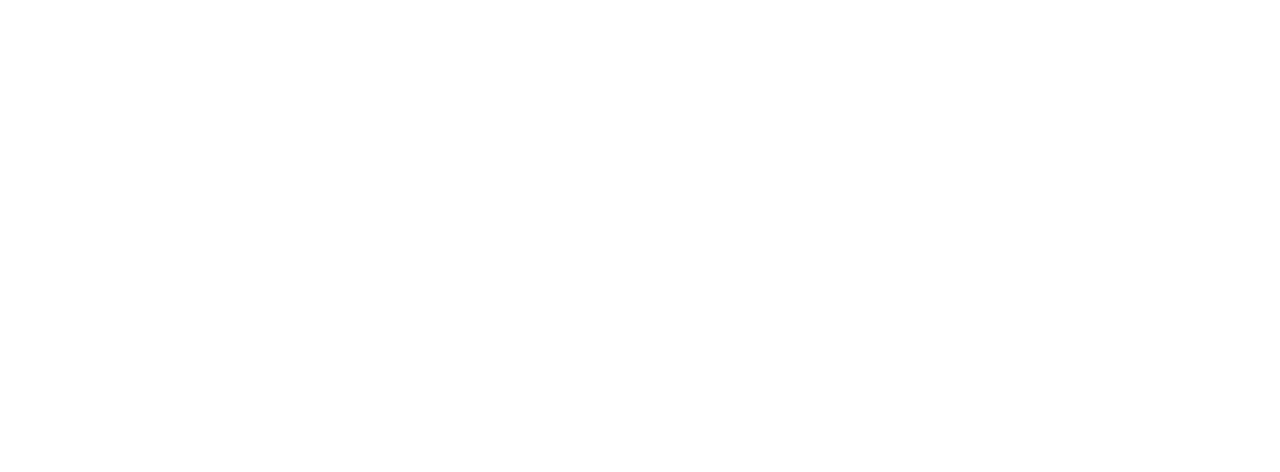
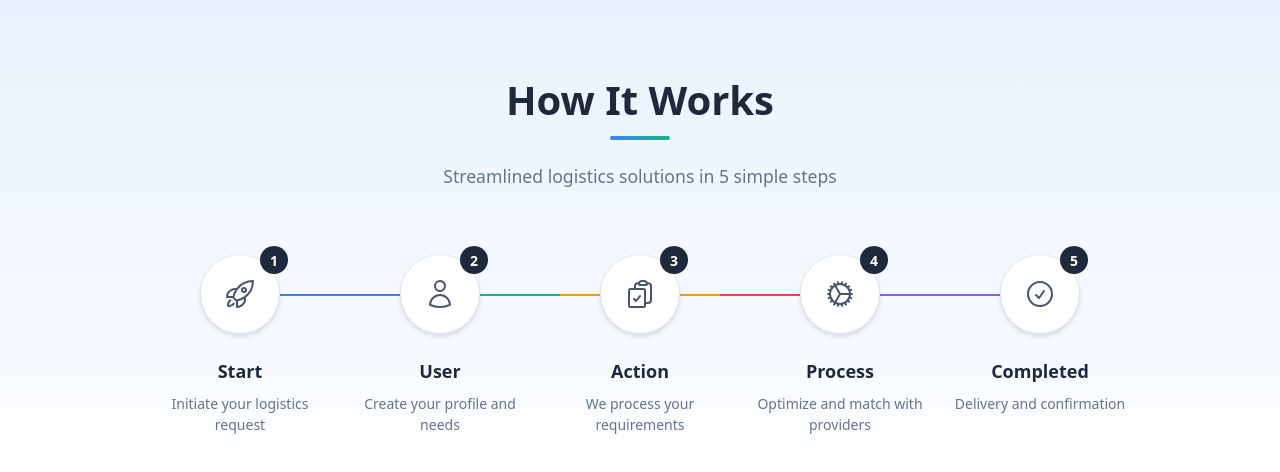
Before and after one commit to devika00410/Supply-chain, a React (Vite) app: page / in a window 1280 px wide. Shown: the part 770-1242 px from the top of the page. Before the commit the page ends 800 px from the top, so only its background shows below. Built offline with nearby package versions, Linux system fonts and the light colour scheme.

Commit message:
created how it works page

```diff
--- a/src/HomeComponents/Header.jsx
+++ b/src/HomeComponents/Header.jsx
@@ -1,22 +1,16 @@
 import React from 'react';
-import { TruckIcon, GlobeAltIcon } from '@heroicons/react/24/outline';
 
 function Header() {
   return (
-    <header className="bg-gradient-to-r from-blue-800 to-blue-600 shadow-md py-4 px-6">
+    <header className="bg-blue-700 shadow-md py-3 px-6">
       <div className="container mx-auto flex items-center justify-between">
-        {/* Minimalist Logo */}
-        <div className="flex items-center">
-          <div className="bg-white/10 p-2 rounded-lg mr-3 backdrop-blur-sm border border-white/20">
-            <TruckIcon className="w-8 h-8 text-white" />
-          </div>
-          <h1 className="text-2xl md:text-3xl font-bold text-white">
-            Trans<span className="text-cyan-300">Chain</span>
-          </h1>
-        </div>
+        {/* Company Name */}
+        <h1 className="text-xl md:text-2xl font-semibold text-white tracking-wide">
+          Trans<span className="text-cyan-300">Chain</span>
+        </h1>
 
-        {/* Headline */}
-        <div className="hidden md:block text-right">
+        {/* Tagline */}
+        <div className="text-right">
           <p className="text-blue-100 text-sm font-medium">Global Logistics Solutions</p>
           <p className="text-cyan-200 text-xs">Supply Chain Excellence</p>
         </div>
--- /dev/null
+++ b/src/HomeComponents/Solve.css
@@ -0,0 +1,264 @@
+.how-it-works {
+  padding: 5rem 2rem;
+  background: linear-gradient(to bottom, #e7f1fd 0%, #ffffff 100%);
+  opacity: 0;
+  transform: translateY(30px);
+  transition: opacity 0.8s ease, transform 0.8s ease;
+}
+
+.how-it-works.animate-in {
+  opacity: 1;
+  transform: translateY(0);
+}
+
+.container {
+  max-width: 1200px;
+  margin: 0 auto;
+}
+
+.section-title {
+  text-align: center;
+  font-size: 2.5rem;
+  font-weight: 700;
+  color: #1e293b;
+  margin-bottom: 1rem;
+  position: relative;
+  opacity: 0;
+  transform: translateY(20px);
+  transition: opacity 0.8s ease 0.2s, transform 0.8s ease 0.2s;
+}
+
+.how-it-works.animate-in .section-title {
+  opacity: 1;
+  transform: translateY(0);
+}
+
+.section-title::after {
+  content: '';
+  position: absolute;
+  bottom: -10px;
+  left: 50%;
+  transform: translateX(-50%);
+  width: 60px;
+  height: 4px;
+  background: linear-gradient(to right, #3b82f6, #10b981);
+  border-radius: 2px;
+}
+
+.section-subtitle {
+  text-align: center;
+  font-size: 1.1rem;
+  color: #64748b;
+  max-width: 600px;
+  margin: 2rem auto 4rem;
+  line-height: 1.6;
+  opacity: 0;
+  transform: translateY(20px);
+  transition: opacity 0.8s ease 0.4s, transform 0.8s ease 0.4s;
+}
+
+.how-it-works.animate-in .section-subtitle {
+  opacity: 1;
+  transform: translateY(0);
+}
+
+.process-steps {
+  display: flex;
+  justify-content: space-between;
+  position: relative;
+  margin: 0 auto;
+  max-width: 1000px;
+}
+
+.process-line {
+  position: absolute;
+  top: 40px;
+  left: 10%;
+  width: 80%;
+  height: 2px;
+  background: linear-gradient(to right,
+    #3b82f6 0%, #3b82f6 20%,
+    #10b981 20%, #10b981 40%,
+    #f59e0b 40%, #f59e0b 60%,
+    #ef4444 60%, #ef4444 80%,
+    #8b5cf6 80%, #8b5cf6 100%);
+  z-index: 1;
+  opacity: 0;
+  transform: scaleX(0);
+  transform-origin: left center;
+  transition: opacity 0.8s ease 0.6s, transform 1s ease 0.6s;
+}
+
+.how-it-works.animate-in .process-line {
+  opacity: 1;
+  transform: scaleX(1);
+}
+
+.step {
+  display: flex;
+  flex-direction: column;
+  align-items: center;
+  position: relative;
+  z-index: 2;
+  flex: 1;
+  opacity: 0;
+  transform: translateY(30px);
+  transition: opacity 0.6s ease, transform 0.6s ease;
+}
+
+.step.animate-in {
+  opacity: 1;
+  transform: translateY(0);
+}
+
+.step-icon {
+  position: relative;
+  margin-bottom: 1.5rem;
+}
+
+.icon-circle {
+  width: 80px;
+  height: 80px;
+  border-radius: 50%;
+  background: white;
+  display: flex;
+  align-items: center;
+  justify-content: center;
+  box-shadow: 0 4px 6px -1px rgba(0, 0, 0, 0.1), 0 2px 4px -1px rgba(0, 0, 0, 0.06);
+  border: 1px solid #e2e8f0;
+  transition: all 0.3s ease;
+  opacity: 0;
+  transform: scale(0.8);
+  transition: opacity 0.6s ease, transform 0.6s ease;
+}
+
+.step.animate-in .icon-circle {
+  opacity: 1;
+  transform: scale(1);
+}
+
+.step:hover .icon-circle {
+  transform: translateY(-5px) scale(1.05);
+  box-shadow: 0 10px 15px -3px rgba(0, 0, 0, 0.1), 0 4px 6px -2px rgba(0, 0, 0, 0.05);
+}
+
+.icon {
+  width: 32px;
+  height: 32px;
+  color: #475569;
+  transition: all 0.3s ease;
+}
+
+.step:hover .icon {
+  color: #3b82f6;
+  transform: scale(1.1);
+}
+
+.step-number {
+  position: absolute;
+  top: -8px;
+  right: -8px;
+  width: 28px;
+  height: 28px;
+  border-radius: 50%;
+  background: #1e293b;
+  color: white;
+  display: flex;
+  align-items: center;
+  justify-content: center;
+  font-size: 0.875rem;
+  font-weight: 600;
+  opacity: 0;
+  transform: scale(0);
+  transition: opacity 0.4s ease, transform 0.4s ease;
+}
+
+.step.animate-in .step-number {
+  opacity: 1;
+  transform: scale(1);
+  transition-delay: 0.3s;
+}
+
+.step-content {
+  text-align: center;
+  max-width: 180px;
+}
+
+.step-title {
+  font-size: 1.125rem;
+  font-weight: 600;
+  color: #1e293b;
+  margin-bottom: 0.5rem;
+  opacity: 0;
+  transform: translateY(10px);
+  transition: opacity 0.5s ease, transform 0.5s ease;
+}
+
+.step.animate-in .step-title {
+  opacity: 1;
+  transform: translateY(0);
+  transition-delay: 0.4s;
+}
+
+.step-description {
+  font-size: 0.875rem;
+  color: #64748b;
+  line-height: 1.5;
+  opacity: 0;
+  transform: translateY(10px);
+  transition: opacity 0.5s ease, transform 0.5s ease;
+}
+
+.step.animate-in .step-description {
+  opacity: 1;
+  transform: translateY(0);
+  transition-delay: 0.5s;
+}
+
+/* Responsive design */
+@media (max-width: 768px) {
+  .process-steps {
+    flex-direction: column;
+    align-items: center;
+    gap: 3rem;
+  }
+
+  .process-line {
+    display: none;
+  }
+
+  .how-it-works {
+    padding: 3rem 1rem;
+  }
+
+  .section-title {
+    font-size: 2rem;
+  }
+}
+
+@media (max-width: 480px) {
+  .icon-circle {
+    width: 70px;
+    height: 70px;
+  }
+
+  .icon {
+    width: 28px;
+    height: 28px;
+  }
+}
+
+/* Animation for the line on mobile if needed */
+@media (min-width: 769px) {
+  .process-line {
+    opacity: 0;
+    transform: scaleX(0);
+    transform-origin: left center;
+    transition: opacity 0.8s ease 0.6s, transform 1s ease 0.6s;
+  }
+
+  .how-it-works.animate-in .process-line {
+    opacity: 1;
+    transform: scaleX(1);
+  }
+}
--- /dev/null
+++ b/src/HomeComponents/Solve.jsx
@@ -0,0 +1,93 @@
+import React, { useEffect, useRef } from 'react';
+import {
+  RocketLaunchIcon,
+  UserIcon,
+  ClipboardDocumentCheckIcon,
+  CogIcon,
+  CheckCircleIcon
+} from '@heroicons/react/24/outline';
+import './Solve.css';
+
+function Solve() {
+  const steps = [
+    { icon: RocketLaunchIcon, label: 'Start', description: 'Initiate your logistics request' },
+    { icon: UserIcon, label: 'User', description: 'Create your profile and needs' },
+    { icon: ClipboardDocumentCheckIcon, label: 'Action', description: 'We process your requirements' },
+    { icon: CogIcon, label: 'Process', description: 'Optimize and match with providers' },
+    { icon: CheckCircleIcon, label: 'Completed', description: 'Delivery and confirmation' },
+  ];
+
+  const sectionRef = useRef(null);
+  const stepRefs = useRef([]);
+
+  useEffect(() => {
+    const observer = new IntersectionObserver((entries) => {
+      entries.forEach((entry) => {
+        if (entry.isIntersecting) {
+          // Animate the main section
+          if (entry.target === sectionRef.current) {
+            entry.target.classList.add('animate-in');
+          }
+          // Animate individual steps with staggered delay
+          else if (stepRefs.current.includes(entry.target)) {
+            const index = stepRefs.current.indexOf(entry.target);
+            entry.target.style.animationDelay = `${index * 0.15}s`;
+            entry.target.classList.add('animate-in');
+          }
+        }
+      });
+    }, { threshold: 0.2 });
+
+    if (sectionRef.current) {
+      observer.observe(sectionRef.current);
+    }
+
+    stepRefs.current.forEach((step) => {
+      if (step) observer.observe(step);
+    });
+
+    return () => {
+      if (sectionRef.current) observer.unobserve(sectionRef.current);
+      stepRefs.current.forEach((step) => {
+        if (step) observer.unobserve(step);
+      });
+    };
+  }, []);
+
+  return (
+    <section className="how-it-works" ref={sectionRef}>
+      <div className="container">
+        <h2 className="section-title">How It Works</h2>
+        <p className="section-subtitle">Streamlined logistics solutions in 5 simple steps</p>
+
+        <div className="process-steps">
+          <div className="process-line"></div>
+
+          {steps.map((step, index) => {
+            const Icon = step.icon;
+            return (
+              <div
+                className="step"
+                key={index}
+                ref={(el) => (stepRefs.current[index] = el)}
+              >
+                <div className="step-icon">
+                  <div className="icon-circle">
+                    <Icon className="icon" />
+                  </div>
+                  <div className="step-number">{index + 1}</div>
+                </div>
+                <div className="step-content">
+                  <h3 className="step-title">{step.label}</h3>
+                  <p className="step-description">{step.description}</p>
+                </div>
+              </div>
+            );
+          })}
+        </div>
+      </div>
+    </section>
+  );
+}
+
+export default Solve;
--- a/src/Pages/Homepage.jsx
+++ b/src/Pages/Homepage.jsx
@@ -1,12 +1,14 @@
 import React from 'react'
 import Frontpage from '../HomeComponents/Frontpage'
 import Header from '../HomeComponents/Header'
+import Solve from '../HomeComponents/Solve'
 
 function Homepage() {
   return (
     <div>
         <Header/>
         <Frontpage/>
+        <Solve/>
     </div>
   )
 }
```
